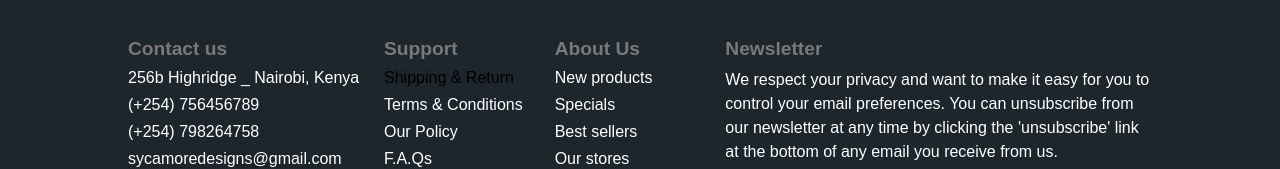
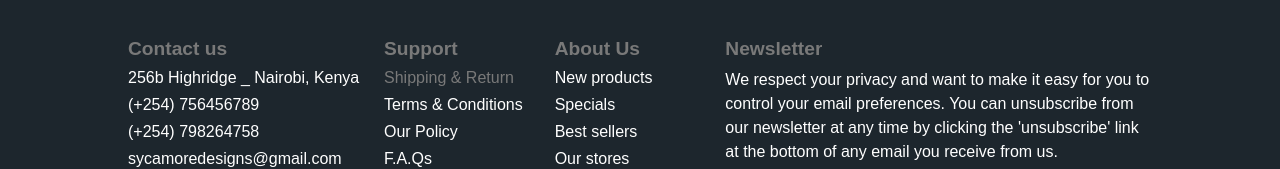
Before and after one commit to Roche001/FurniFusion, a React (Create React App) app: page /Cart in a window 1280 px wide. In both pictures the pointer is over the element "Shipping & Return". Shown: the part 200-369 px from the top of the page. Built offline with nearby package versions, Linux system fonts and the light colour scheme; a web font is replaced by a local one.

Commit message:
update changes

```diff
--- a/src/components/footer/Footer.css
+++ b/src/components/footer/Footer.css
@@ -46,7 +46,7 @@
   transition: 100ms ease-in-out;
 }
 .footer-support h6:hover {
-  color: #000000;
+  color: #797979;
 }
 .footer-us {
   flex: 2;
@@ -56,7 +56,7 @@
   transition: 100ms ease-in-out;
 }
 .footer-us h6:hover {
-  color: #000000;
+  color: #797979;
 }
 .footer-news {
   display: flex;
```
